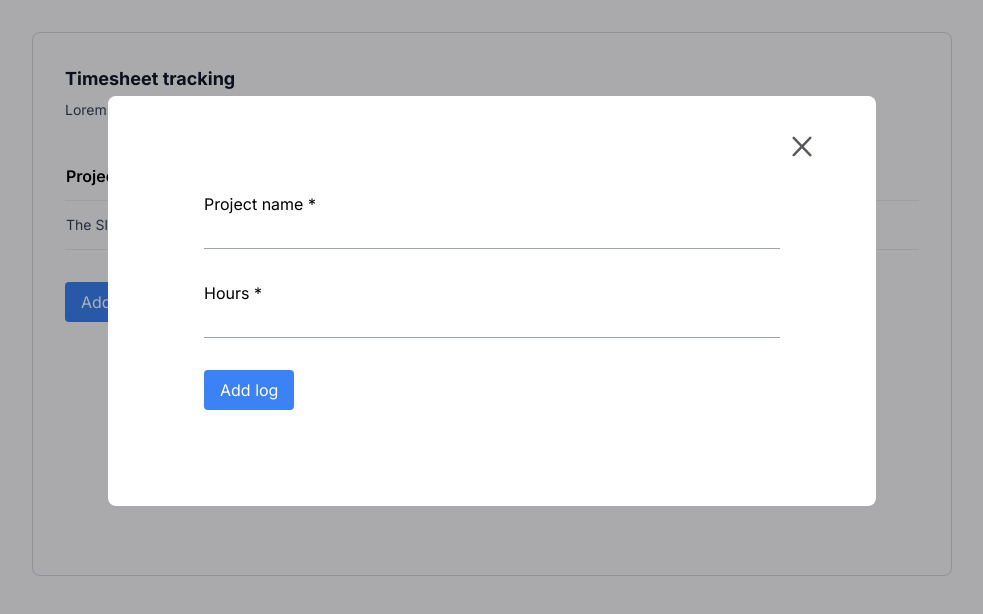
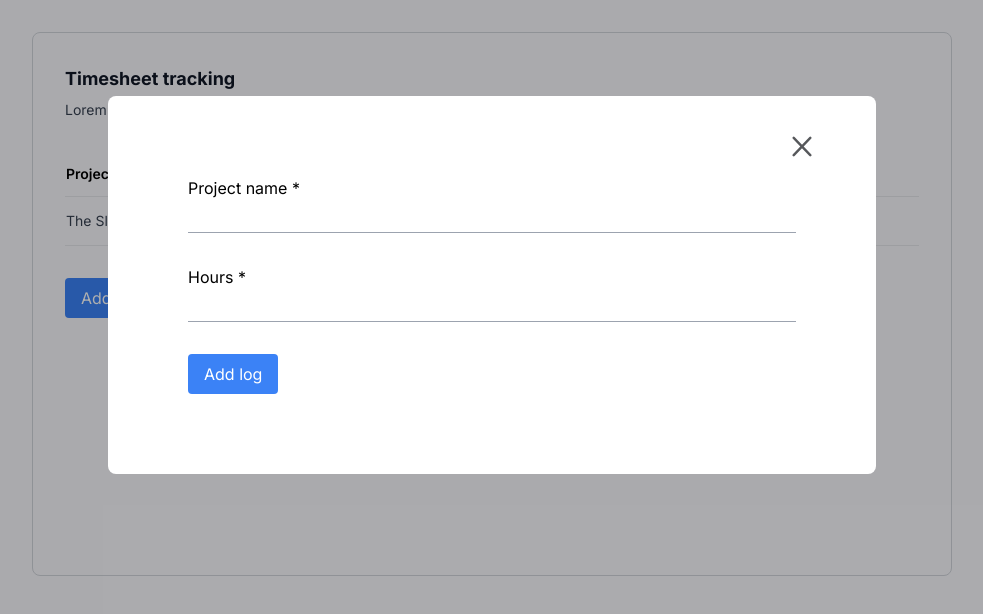
Before and after one commit to martpika/timesheet-tracking, a Next.js app: page / in a window 1280 px wide. Both pictures are taken after a click on the button "Add log". Shown: the top 614 px of the page, without its empty margins (148-1131 px from the left). Built offline with nearby package versions, Linux system fonts and the light colour scheme.

Commit message:
finished the app

```diff
--- a/src/app/components/modal/timesheet/timesheet.tsx
+++ b/src/app/components/modal/timesheet/timesheet.tsx
@@ -16,7 +16,7 @@ const Timesheet = ({ exit }: FormProps) =>{
     isTimesheetSuccess } = useTimesheet()
 
   return (
-    <div className="relative z-10 bg-white rounded-lg max-w-[768px] mx-auto py-[clamp(64px,10vw,96px)] px-[clamp(40px,10vw,96px)]">
+    <div className="relative z-10 bg-white rounded-lg max-w-[768px] mx-auto py-[clamp(64px,10vw,80px)] px-[clamp(40px,10vw,80px)]">
       <button
         onClick={ exit }
         className="absolute right-[clamp(40px,10vw,64px)] top-10 opacity-70">
--- a/src/app/page.tsx
+++ b/src/app/page.tsx
@@ -57,8 +57,8 @@ const Page = () =>{
           <table className="text-left w-full mb-8">
             <thead>
               <tr>
-                <th className="font-semibold pr-4 py-3">Project name</th>
-                <th className="font-semibold pr-4 py-3">Hours</th>
+                <th className="font-semibold text-sm pr-4 py-3">Project name</th>
+                <th className="font-semibold text-sm pr-4 py-3">Hours</th>
                 <th className=" w-1/6"></th>
               </tr>
             </thead>
```
